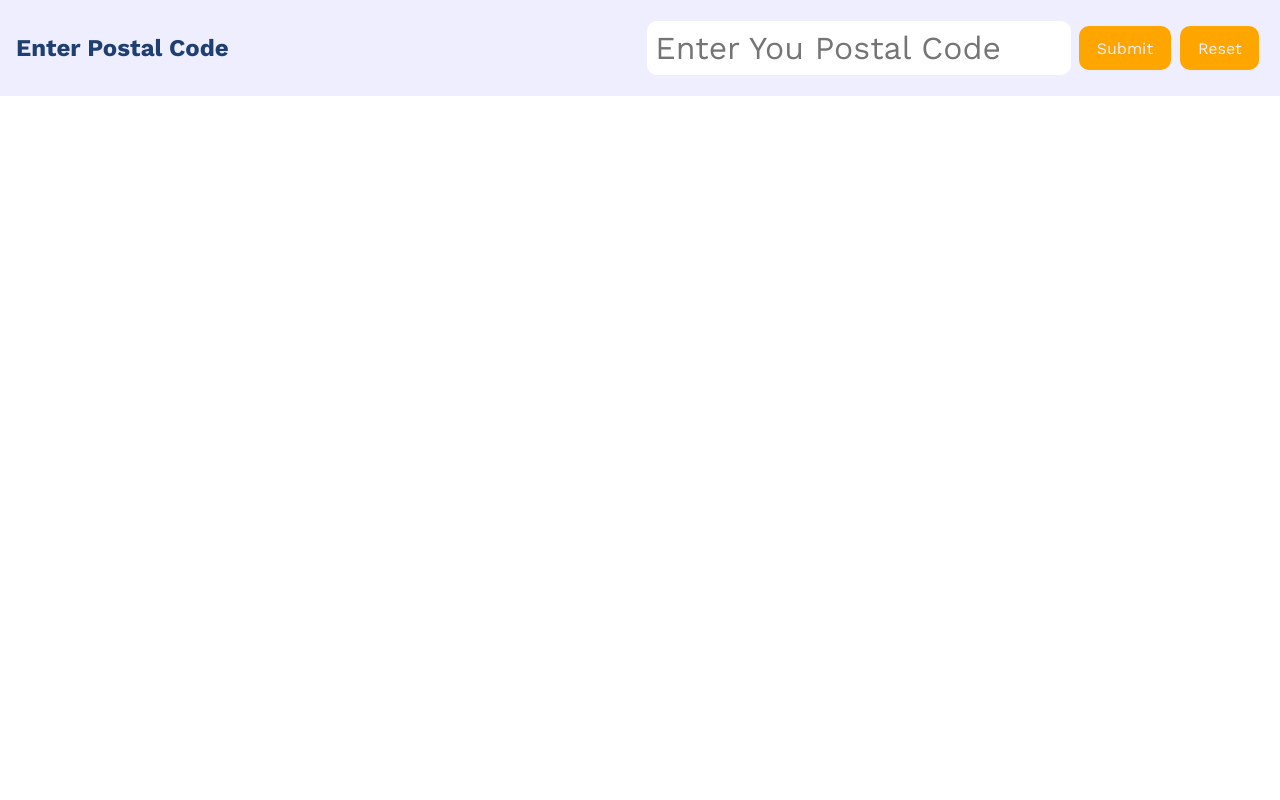
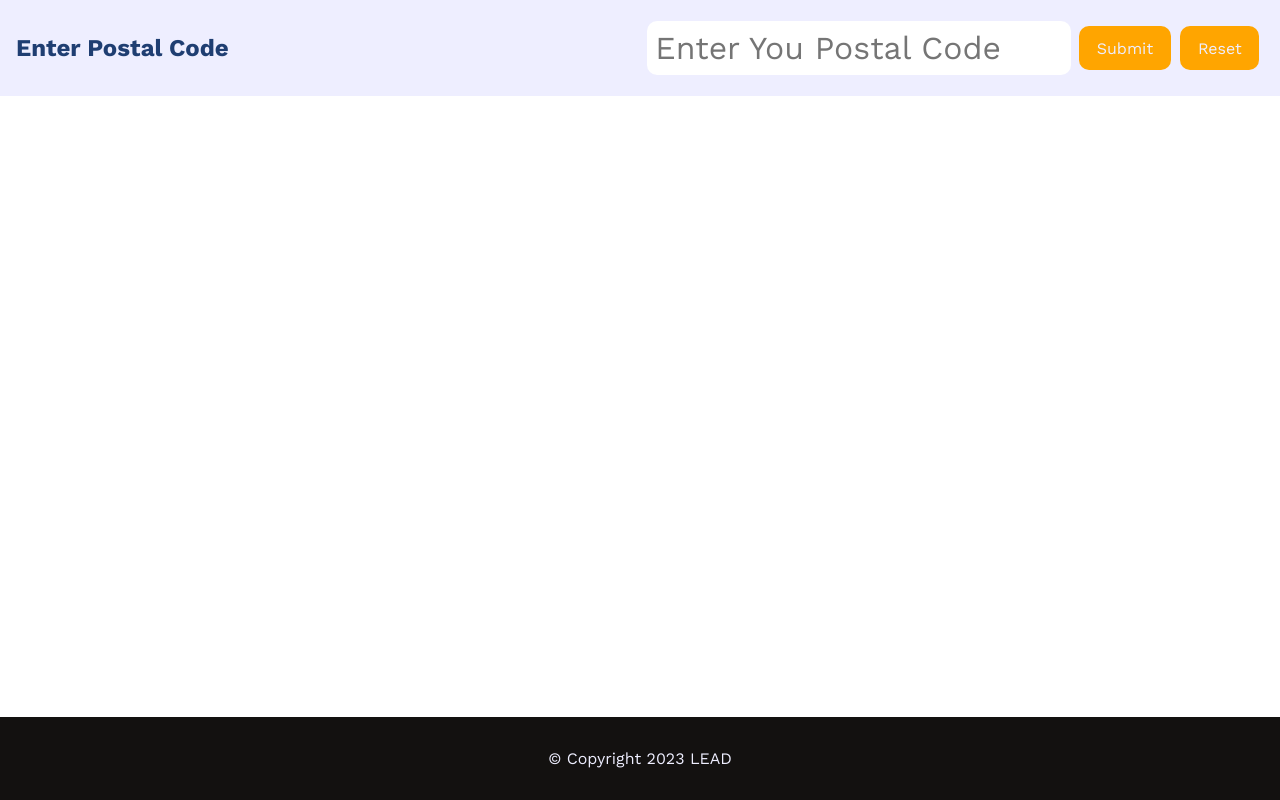
Before and after one commit to soheb21/-Zip-Code-Information-App---React, a React (Vite) app: page / in a window 1280 px wide. Built offline with nearby package versions, Linux system fonts and the light colour scheme; a web font is replaced by a local one.

Commit message:
Adding Footer

```diff
--- a/src/App.jsx
+++ b/src/App.jsx
@@ -1,5 +1,6 @@
 import React, { Suspense } from 'react'
 import './App.css'
+import Footer from './components/Footer/Footer';
 import Postal from './components/Postal/Postal'
 import Spinner from './utils/Spinner/Spinner';
 const Detail = React.lazy(() => import('./components/PostalDetails/Detail'));
@@ -11,6 +12,7 @@ function App() {
       <Suspense fallback={<Spinner />}>
         <Detail />
       </Suspense>
+      <Footer/>
     </>
   )
 }
--- /dev/null
+++ b/src/components/Footer/Footer.css
@@ -0,0 +1,13 @@
+.f-container {
+  position: fixed;
+  left: 0;
+  bottom: 0;
+  width: 100%;
+  background-color: var(--black);
+  color: var(--lightBlue);
+  padding: 2rem;
+  margin: auto;
+}
+.f-container > p {
+  text-align: center;
+}
--- /dev/null
+++ b/src/components/Footer/Footer.jsx
@@ -0,0 +1,11 @@
+import React from 'react'
+import "./Footer.css"
+const Footer = () => {
+  return (
+    <div className='f-container'>
+    <p>© Copyright 2023 LEAD</p>
+    </div>
+  )
+}
+
+export default Footer
```
